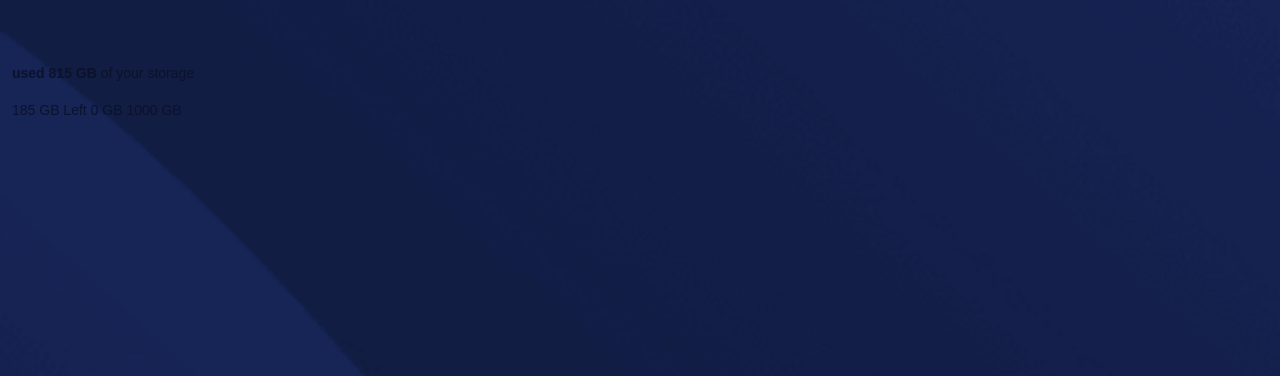
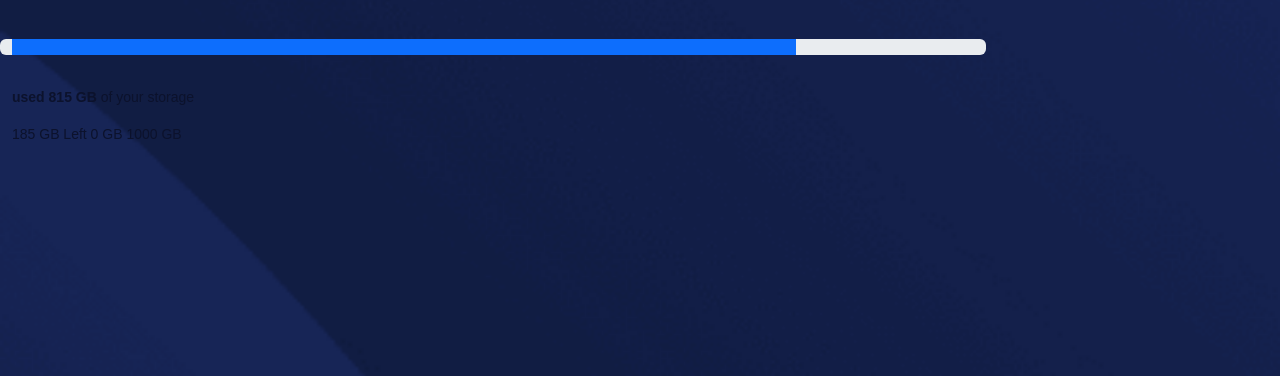
Before and after one commit to cedrickmmk/Design-Development, a plain HTML site: page index.html in a window 1280 px wide. Shown: the part 424-800 px from the top of the page. Drawn offline with nearby package versions, Linux system fonts and the light colour scheme.

Commit message:
add left cart progess element and bootstrap to html

```diff
--- a/index.html
+++ b/index.html
@@ -19,7 +19,9 @@
 
 <!-- Left Card: Logo & Action Icons -->
       <div class="col-12 col-md-5 col-lg-4">
+
         <div class="card fylo-card left-card border-0 p-4 p-md-5">
+
            <img src="./images/logo.svg" alt="Fylo Logo" class="mb-4" style="width: 135px;">
           <div class="d-flex gap-3">
 
@@ -40,6 +42,14 @@
       </div>
 
         <!-- ------Right card storage------ -->
+
+      <div class="progress custom-progress mb-2" role="progressbar" aria-valuenow="81.5" aria-valuemin="0" aria-valuemax="100">
+
+        <div class="progress-bar custom-progress-bar" style="width: 81.5%">
+          <span class="progress-dot"></span>
+        </div>
+
+      </div>
 
         <div>
 
```
